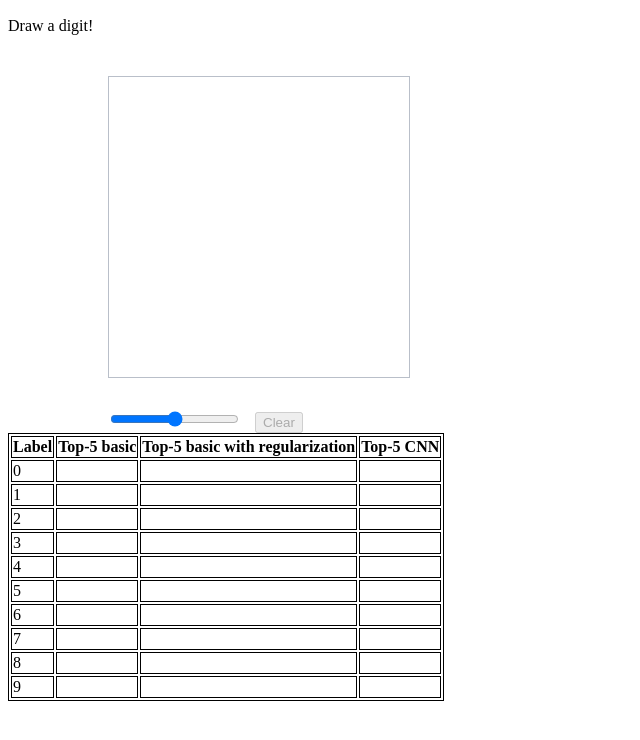
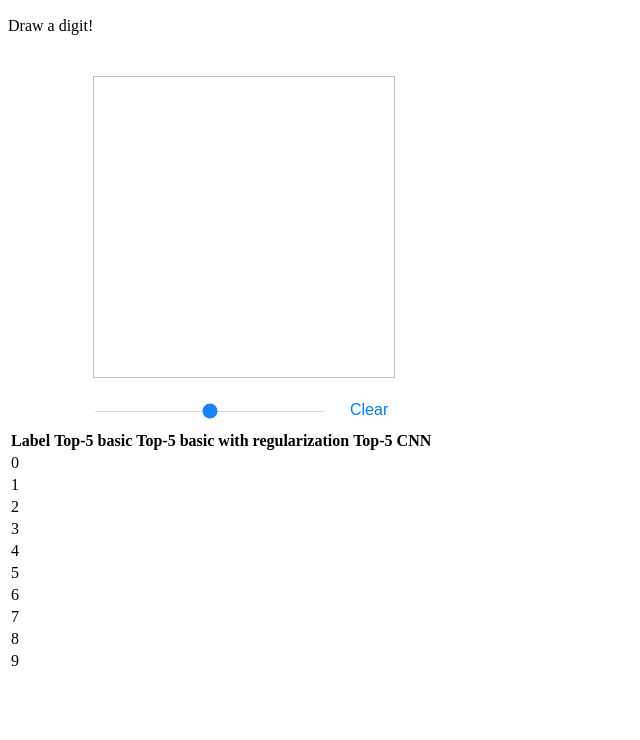
Before and after one commit to HCaroe/Experiments_with_MNIST, a plain HTML site: page index.html in a window 1280 px wide. Shown: the part 50-790 px from the top of the page, without its empty margins (0-640 px from the left). Drawn offline with nearby package versions, Linux system fonts and the light colour scheme.

Commit message:
Update index.html

```diff
--- a/index.html
+++ b/index.html
@@ -4,12 +4,6 @@
   <meta charset="UTF-8">
   <meta name="viewport" content="width=device-width, initial-scale=1">
 </head>
-
-<style>
-  tables{
-	border:1px solid black;
-  }
-</style>
 
 <!-- TensorFlow.js script -->
 <script src="https://cdn.jsdelivr.net/npm/@tensorflow/tfjs@latest"> </script>
@@ -27,6 +21,95 @@
 <script src = "main.js" > </script>
 
 <style>
+	  .pred-container {
+    margin-bottom: 20px;
+  }
+
+  .pred-container > div {
+    display: inline-block;
+    margin-right: 20px;
+    vertical-align: top;
+  }
+
+  .row {
+    display: table-row;
+  }
+  .cell {
+    display: table-cell;
+    padding-right: 20px;
+  }
+
+  #file-container {
+    margin-bottom: 20px;
+  }
+
+  .row_res {
+    display: -ms-flexbox;
+    display: flex;
+    -ms-flex-wrap: wrap;
+    flex-wrap: wrap;
+    margin-right: -15px;
+    margin-left: -15px;
+  }
+
+  .col_res {
+    -ms-flex-preferred-size: 0;
+    flex-basis: 0;
+    -ms-flex-positive: 1;
+    flex-grow: 1;
+    max-width: 100%;
+  }
+
+  .btn-group, .btn-group-vertical {
+    position: relative;
+    display: -ms-inline-flexbox;
+    display: inline-flex;
+    vertical-align: middle;
+  }
+
+  .btn-outline-primary {
+    color: #007bff;
+    background-color: transparent;
+    background-image: none;
+    border-color: #007bff;
+  }
+
+  .btn {
+    display: inline-block;
+    font-weight: 400;
+    text-align: center;
+    white-space: nowrap;
+    vertical-align: middle;
+    -webkit-user-select: none;
+    -moz-user-select: none;
+    -ms-user-select: none;
+    user-select: none;
+    border: 1px solid transparent;
+    padding: .375rem .75rem;
+    font-size: 1rem;
+    line-height: 1.5;
+    border-radius: .25rem;
+    transition: color .15s ease-in-out,background-color .15s ease-in-out,border-color .15s ease-in-out,box-shadow .15s ease-in-out;
+  }
+
+  .slider {
+    -webkit-appearance: none;
+    width: 230px;
+    height: 1px;
+    border-radius: 3px;
+    background: #d3d3d3;
+    outline: none;
+    opacity: 0.9;
+    -webkit-transition: .2s;
+    transition: opacity .2s;
+  }
+
+  #div1 {
+    width: 350px;
+    height: 70px;
+    padding: 10px;
+    border: 1px solid #aaaaaa;
+
 	table, th, td {
 	  border:1px solid black;
 	}
```
